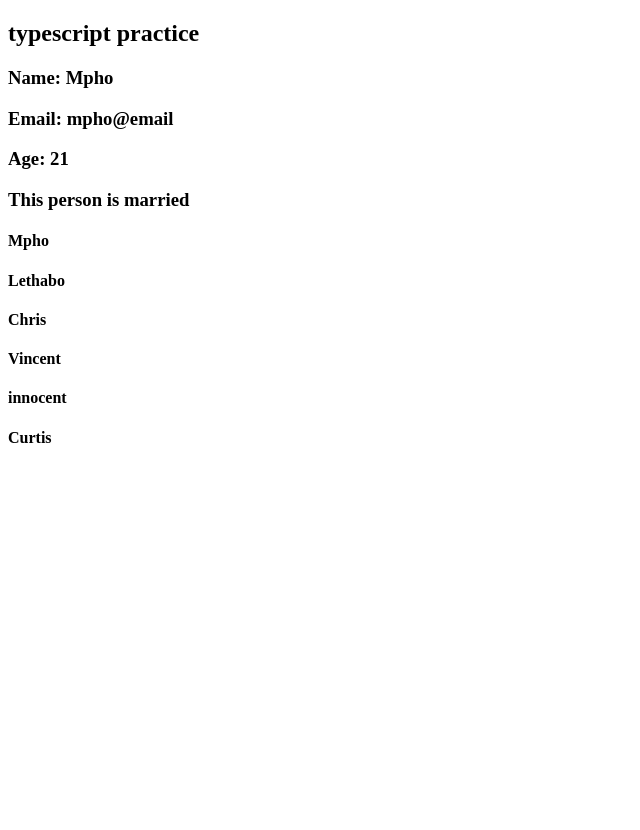
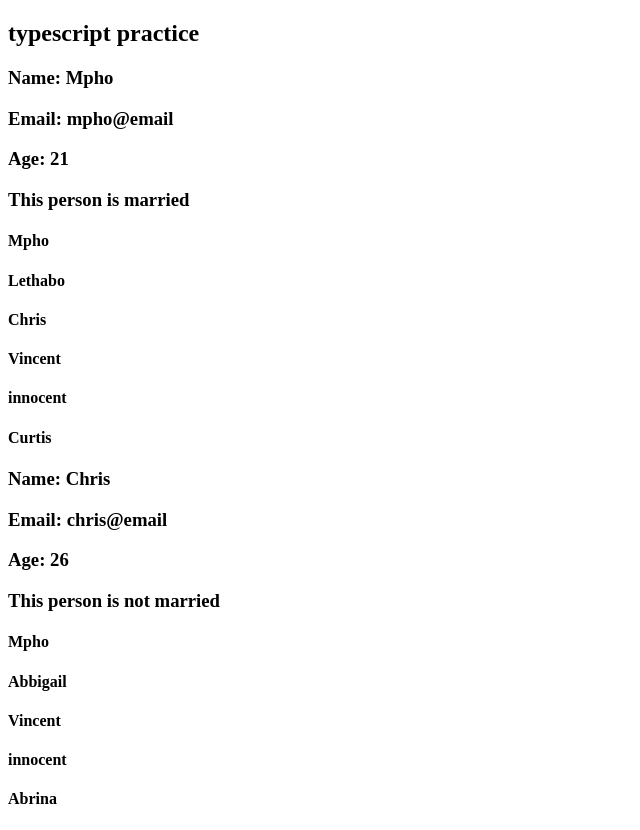
Before and after one commit to mphoChuene/React-practice, a React (Vite) app: page / in a window 1280 px wide. Shown: the whole page, without its empty margins (0-640 px from the left). Before the commit the page ends 800 px from the top, so only its background shows below. Built offline with nearby package versions, Linux system fonts and the light colour scheme.

Commit message:
added another user

```diff
--- a/src/components/Typescript/TypeSafety.tsx
+++ b/src/components/Typescript/TypeSafety.tsx
@@ -6,11 +6,19 @@ const TypeSafety = () => {
     <div>
       <h2>typescript practice</h2>
       <Person
-      name='Mpho'
-      email='mpho@email'
-      age= {21}
-      isMarried ={true}
-      friends= {['Mpho','Lethabo','Chris','Vincent','innocent','Curtis']}/>
+        name="Mpho"
+        email="mpho@email"
+        age={21}
+        isMarried={true}
+        friends={["Mpho", "Lethabo", "Chris", "Vincent", "innocent", "Curtis"]}
+      />
+      <Person
+        name="Chris"
+        email="chris@email"
+        age={26}
+        isMarried={false}
+        friends={["Mpho", "Abbigail", "Vincent", "innocent", "Abrina"]}
+      />
     </div>
   );
 };
```
